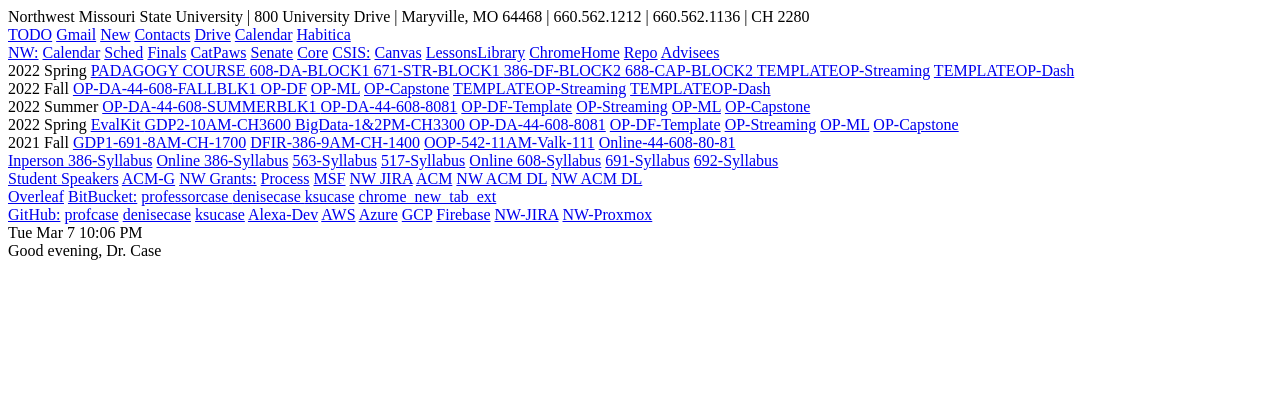
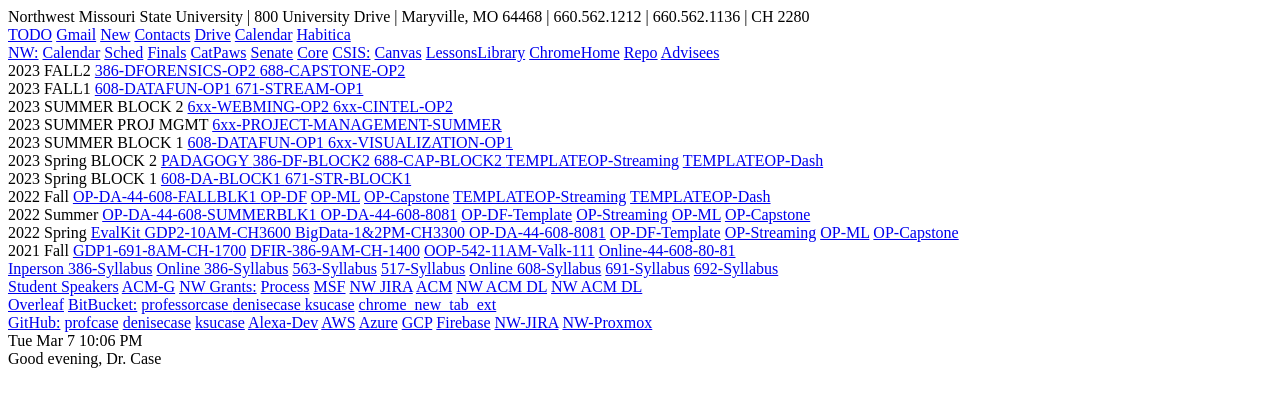
Before and after one commit to denisecase/chrome_new_tab_ext, a website with bundled scripts: page tab.html in a window 1280 px wide. Built offline with nearby package versions, Linux system fonts and the light colour scheme; no server answers.

Commit message:
sp2023 op2

```diff
--- a/tab.html
+++ b/tab.html
@@ -94,19 +94,55 @@
 
           <!-------------- CURRENT --------------------------->
 
+          <nav id="2023 FALL2"> 2023 FALL2
+            <a rel="noopener" target="_blank"
+            href="https://nwmissouri.instructure.com/courses/54509">386-DFORENSICS-OP2
+          </a>
+            <a rel="noopener" target="_blank"
+              href="https://nwmissouri.instructure.com/courses/54852">688-CAPSTONE-OP2
+            </a>
+           </nav>
 
-          <nav id="2022 Spring"> 2022 Spring
+          <nav id="2023 FALL1"> 2023 FALL1       <a rel="noopener" target="_blank"
+            href="https://nwmissouri.instructure.com/courses/54746">608-DATAFUN-OP1
+          </a>
             <a rel="noopener" target="_blank"
-            href="https://nwmissouri.instructure.com/courses/51917/">PADAGOGY COURSE
+              href="https://nwmissouri.instructure.com/courses/54849">671-STREAM-OP1
+            </a>
+           </nav>
+
+          <nav id="2023 Summer2"> 2023 SUMMER BLOCK 2
+            <a rel="noopener" target="_blank"
+            href="https://nwmissouri.instructure.com/courses/53238">6xx-WEBMING-OP2
+          </a>
+            <a rel="noopener" target="_blank"
+            href="https://nwmissouri.instructure.com/courses/54849">6xx-CINTEL-OP2
+          </a>
+           </nav>
+
+           <nav id="2023 Summer-PM"> 2023 SUMMER PROJ MGMT
+            <a rel="noopener" target="_blank"
+            href="https://nwmissouri.instructure.com/courses/52284">6xx-PROJECT-MANAGEMENT-SUMMER
           </a>
 
+           </nav>
+
+
+           <nav id="2023 Summer1"> 2023 SUMMER BLOCK 1
 
             <a rel="noopener" target="_blank"
-            href="https://nwmissouri.instructure.com/courses/50814">608-DA-BLOCK1
+            href="https://nwmissouri.instructure.com/courses/52536">608-DATAFUN-OP1
           </a>
+          <a rel="noopener" target="_blank"
+          href="https://nwmissouri.instructure.com/courses/53235">6xx-VISUALIZATION-OP1
+        </a>
+           </nav>
+
+          <nav id="2023 Spring2"> 2023 Spring BLOCK 2
             <a rel="noopener" target="_blank"
-              href="https://nwmissouri.instructure.com/courses/51016">671-STR-BLOCK1
-            </a>
+            href="https://nwmissouri.instructure.com/courses/51917/">PADAGOGY
+          </a>
+
             <a rel="noopener" target="_blank"
             href="https://nwmissouri.instructure.com/courses/50637">386-DF-BLOCK2
           </a>
@@ -117,6 +153,16 @@
             <a rel="noopener" target="_blank" href="https://nwmissouri.instructure.com/courses/48819">TEMPLATEOP-Dash</a>
           </nav>
 
+
+          <nav id="2023 Spring1"> 2023 Spring BLOCK 1
+
+          <a rel="noopener" target="_blank"
+          href="https://nwmissouri.instructure.com/courses/50814">608-DA-BLOCK1
+        </a>
+          <a rel="noopener" target="_blank"
+            href="https://nwmissouri.instructure.com/courses/51016">671-STR-BLOCK1
+          </a>
+       </nav>
           <nav id="2022 Fall"> 2022 Fall
             <a rel="noopener" target="_blank"
               href="https://nwmissouri.instructure.com/courses/47563">OP-DA-44-608-FALLBLK1
```
